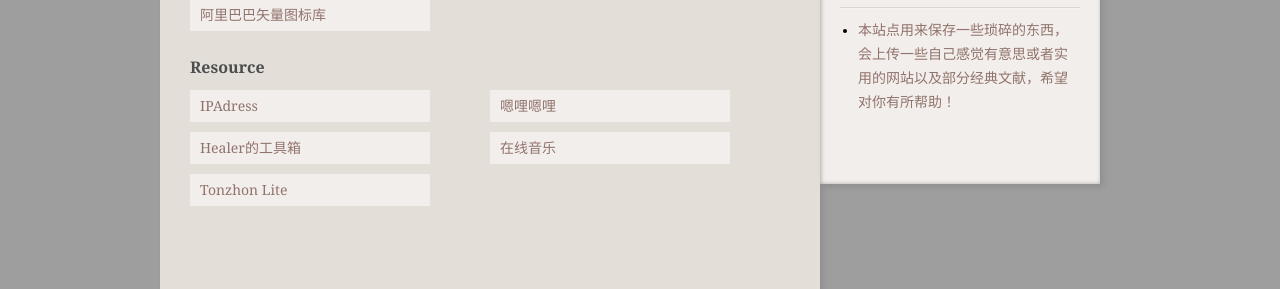
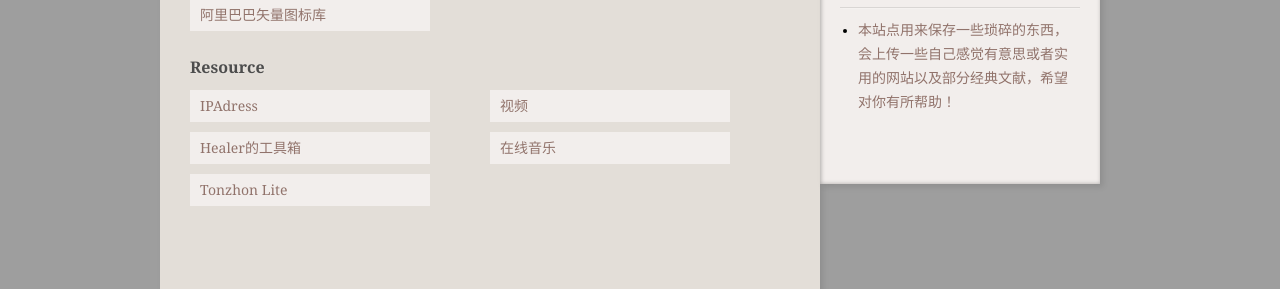
Before and after one commit to LanPeoplea/lanpeoplea.github.io, a Jekyll site: the page built from links.html, in a window 1280 px wide. Shown: the part 614-903 px from the top of the page. Built offline with Jekyll 4.4.1, drawn with Linux system fonts in a browser that asks for light colours; nearby versions of some CDN libraries; some web fonts are replaced; comment, search, counter and statistics services are not loaded.

Commit message:
更新视频网站、嗯哩嗯哩失效

```diff
--- a/_config.yml
+++ b/_config.yml
@@ -104,8 +104,8 @@ customLinks:
   - item:
     - text: IPAdress
       url: https://www.ipaddress.com/
-    - text: 嗯哩嗯哩
-      url: https://enlienli.com/
+    - text: 视频
+      url: https://yanetflix.com/
     - text: Healer的工具箱
       url: https://tool.yijingying.com/
     - text: 在线音乐
```
